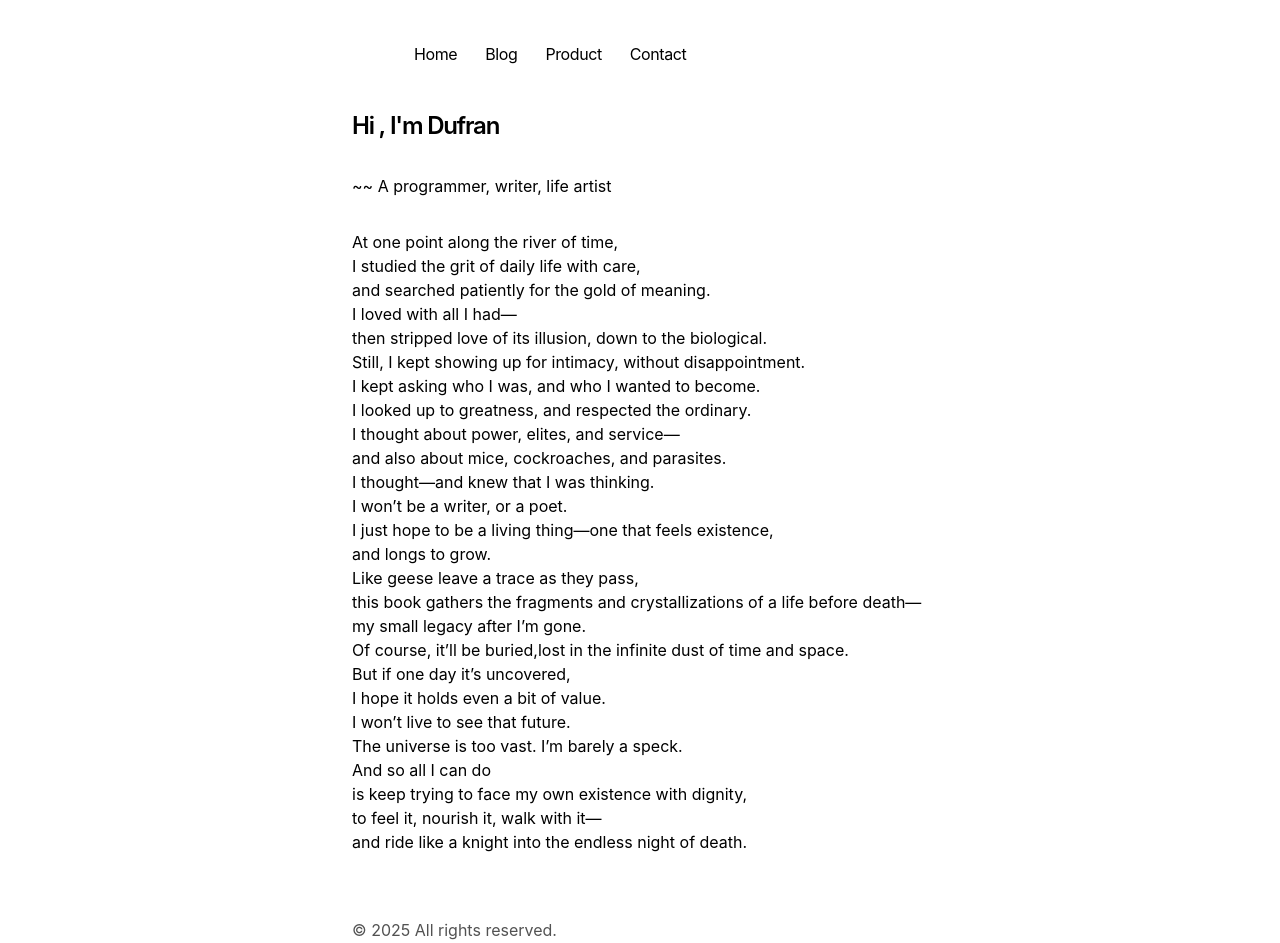
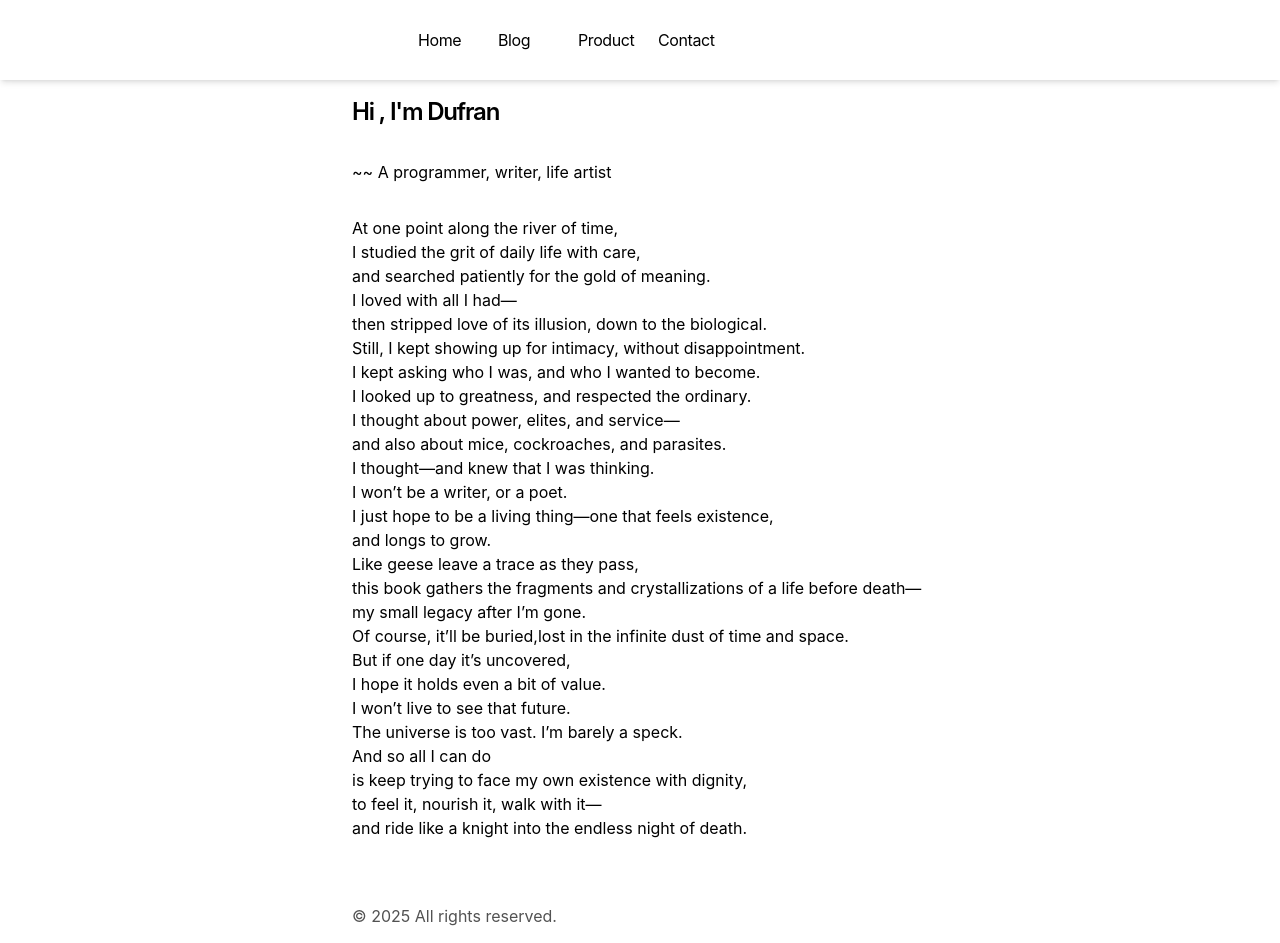
Before and after one commit to ak5695/blog-next, a Next.js app: page / in a window 1280 px wide. Built offline with nearby package versions, Linux system fonts and the light colour scheme.

Commit message:
fixed bugs

```diff
--- a/app/components/nav.tsx
+++ b/app/components/nav.tsx
@@ -18,13 +18,15 @@ const navItems = {
 
 export function Navbar() {
   return (
-    <aside className="-ml-[8px] mb-8 tracking-tight ">
-      <div className="lg:sticky lg:top-20">
+    <aside
+      className="fixed top-0 left-0 w-full z-50 bg-white dark:bg-black shadow-md tracking-tight "
+      style={{ height: "5rem" }}
+    >
       <nav
-          className="flex flex-row items-start relative px-0 pb-0 fade md:overflow-auto scroll-pr-6 md:relative"
+        className="flex justify-start items-center max-w-xl h-full fade md:overflow-auto scroll-pr-6  mx-4  lg:mx-auto"
         id="nav"
       >
-          <div className="flex flex-row space-x-0 pr-10">
+        <div className="flex flex-row items-center space-x-0 pr-10">
           <Image
             className="inline-block mr-4 cursor-pointer"
             src={"/freedom.png"}
@@ -37,7 +39,7 @@ export function Navbar() {
               <Link
                 key={path}
                 href={path}
-                  className="transition-all hover:text-neutral-800 border-2 border-transparent rounded-xl hover:border-white hover:rounded-xl dark:hover:text-neutral-200 flex align-middle relative py-1 px-2 m-1"
+                className="transition-all w-[5rem] text-center hover:text-neutral-800 border-2 border-transparent rounded-xl hover:border-white hover:rounded-xl dark:hover:text-neutral-200 flex align-middle relative py-1 px-2 m-0 "
               >
                 {name}
               </Link>
@@ -45,7 +47,6 @@ export function Navbar() {
           })}
         </div>
       </nav>
-      </div>
     </aside>
   );
 }
--- a/app/layout.tsx
+++ b/app/layout.tsx
@@ -56,7 +56,7 @@ export default function RootLayout({
         <link rel="icon" href="/freedom.png" sizes="32x32" />
       </header>
       <body className="antialiased max-w-xl mx-4 mt-8 lg:mx-auto">
-        <main className="flex-auto justify-evenly min-w-0 mt-6 flex flex-col px-2 md:px-0">
+        <main className="flex-auto justify-evenly min-w-0 mt-[6rem] flex flex-col px-2 md:px-0">
           <Navbar />
           {children}
           <Footer />
```
Lines whose indentation alone changed are shown as unchanged.
